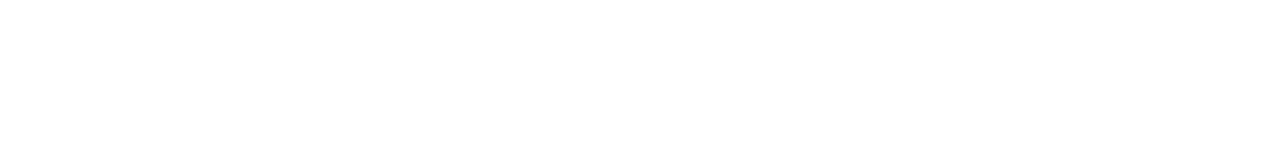
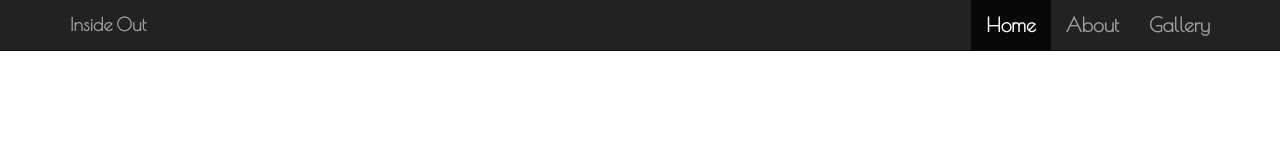
Before and after one commit to iWanjugu/Movie-Landing-Page, a plain HTML site: page index.html in a window 1280 px wide. Drawn offline with nearby package versions, Linux system fonts and the light colour scheme; a web font is replaced by a local one.

Commit message:
Page Structure: Created and defined

```diff
--- a/index.html
+++ b/index.html
@@ -8,13 +8,65 @@
 	</head>
 <body>
 
-    <div id="wrapper">
+    <!-------------------------------------------------------------------------->
+    <!--- PAGE 1: Title --->
+    <div id="wrapper1">
+        <!----- Nav Bar ----->
+		<nav class="navbar navbar-inverse navbar-fixed-top" >
+			<div class="container">
+
+				<div class="navbar-header">
+					<span class="navbar-brand">Inside Out</span>
+				</div>
+
+				<div id="navbar" class="navbar-collapse collapse">
+					<ul class="nav navbar-nav navbar-right">
+						<li class="active"><a href="#">Home</a></li>
+						<li><a href="#wrapper2">About</a></li>
+                        <li><a href="#wrapper3">Gallery</a></li>
+					</ul>
+				</div>
+
+			</div>
+		</nav>
+
+        <!----- Main body ----->
+        <div class="col-md-12">
 
 
 
+        </div>
 
+        <!----- Page 1 bottom ----->
+        <div class="col-md-12">
+
+
+
+        </div>
+        <!----- Page 1 bottom ----->
+        <div id="footer" class="col-md-12 ">
+
+
+
+        </div>
     </div>
+<!-------------------------------------------------------------------------->
+    <!--- PAGE 2: Main --->
+    <div id="wrapper2">
 
+        <!----- Trailer ----->
+        <div class="col-md-12">
+
+        </div>
+
+
+        <!----- Gallery ----->
+        <div class="col-md-12">
+
+        </div>
+
+     </div>
+<!-------------------------------------------------------------------------->
 
 </body>
 </html>
```
